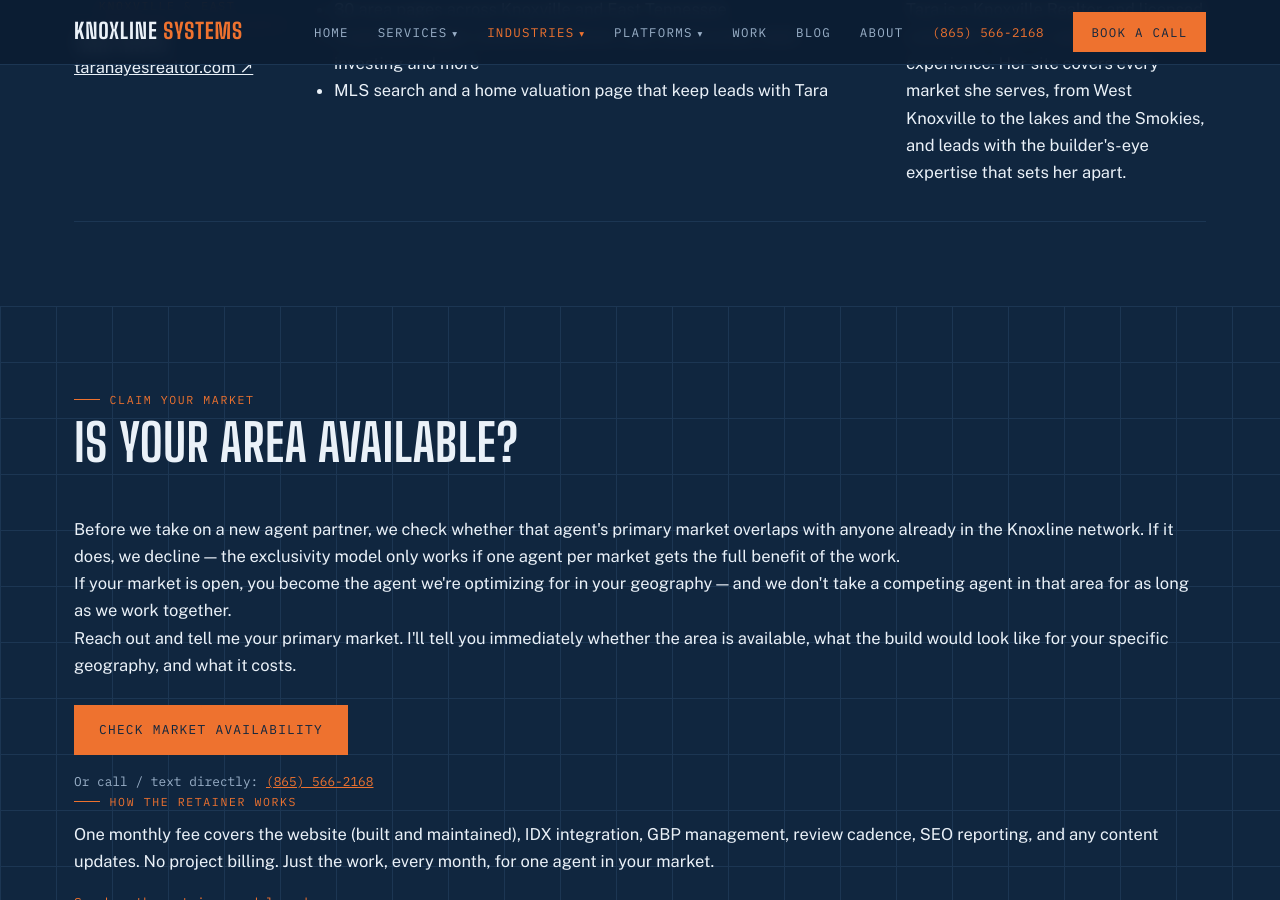
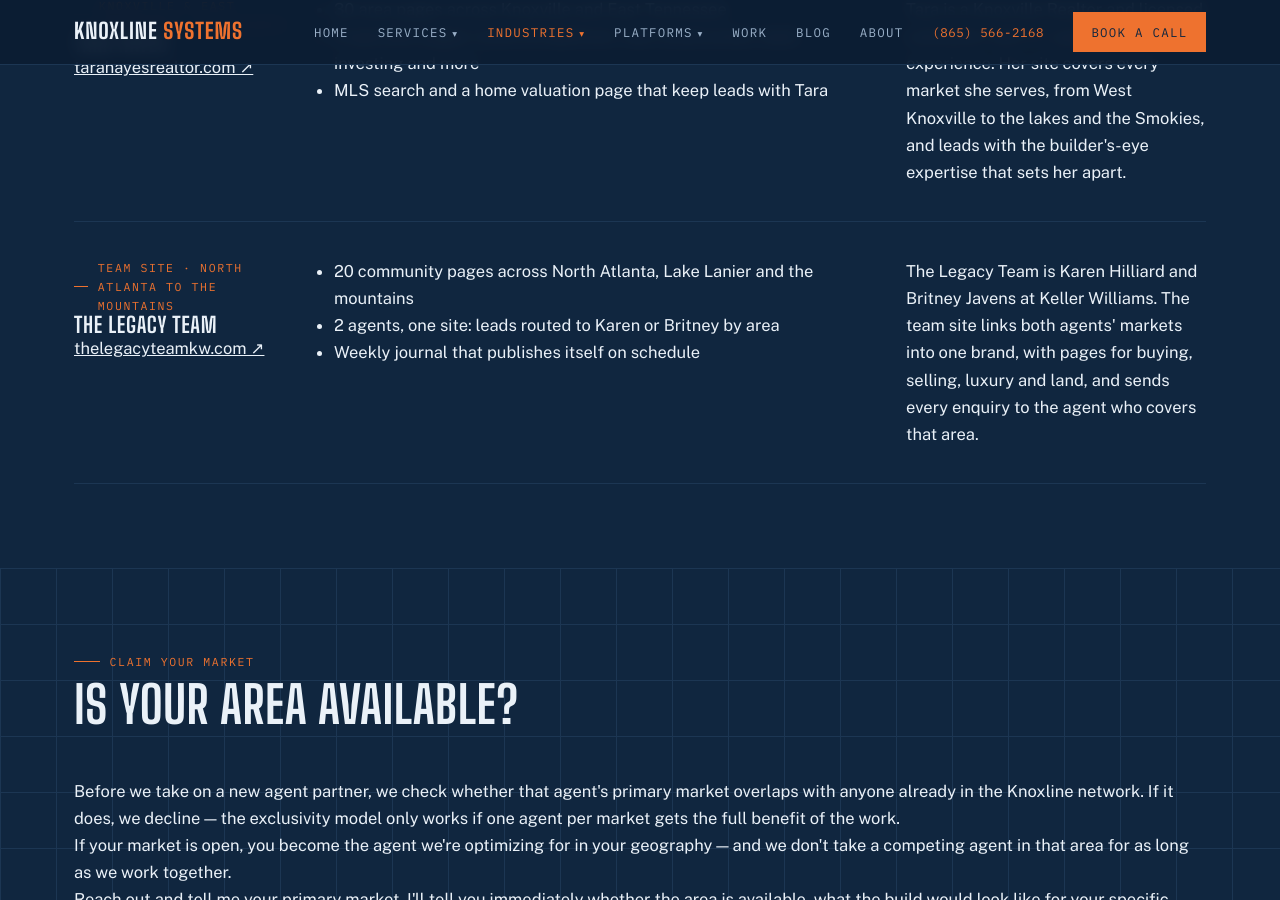
Before and after one commit to Westyn3/Knoxline-Systems, a Jekyll site: the page real-estate-agents.html, which Jekyll copies as it is, in a window 1280 px wide and 900 px high, scrolled down 2788 px. Built offline with Jekyll 4.4.1, drawn with Linux system fonts in a browser that asks for light colours.

Commit message:
Link all five client sites: add The Legacy Team, link ALLCON on septic page (#1)
Claude-Session: https://claude.ai/code/session_01TcFYocd541SwqNUboSzTq3

Co-authored-by: Claude <noreply@anthropic.com>

```diff
--- a/real-estate-agents.html
+++ b/real-estate-agents.html
@@ -227,6 +227,20 @@
           <p>Tara is a Knoxville Realtor and licensed contractor with 11+ years of experience. Her site covers every market she serves, from West Knoxville to the lakes and the Smokies, and leads with the builder's-eye expertise that sets her apart.</p>
         </article>
 
+        <article class="case reveal">
+          <div class="case-head">
+            <p class="eyebrow">Team site · North Atlanta to the mountains</p>
+            <h3>The Legacy Team</h3>
+            <p class="case-sub"><a href="https://thelegacyteamkw.com/" target="_blank" rel="noopener">thelegacyteamkw.com ↗</a></p>
+          </div>
+          <ul class="case-stats">
+            <li><span>20</span> community pages across North Atlanta, Lake Lanier and the mountains</li>
+            <li><span>2 agents</span>, one site: leads routed to Karen or Britney by area</li>
+            <li><span>Weekly journal</span> that publishes itself on schedule</li>
+          </ul>
+          <p>The Legacy Team is Karen Hilliard and Britney Javens at Keller Williams. The team site links both agents' markets into one brand, with pages for buying, selling, luxury and land, and sends every enquiry to the agent who covers that area.</p>
+        </article>
+
       </div>
     </div>
   </section>
--- a/septic.html
+++ b/septic.html
@@ -145,7 +145,7 @@
     <p class="reveal" style="margin-top:2rem;color:var(--slate);max-width:760px">Read the full case study: <a href="/blog/how-we-took-a-septic-company-from-no-google-presence-to-247-reviews-and-consistent-organic-leads/" style="color:var(--orange)">how ALLCON went from no Google presence to 247 reviews and consistent organic leads</a>.</p>
   </div>
 </section>
-<section class="cases" style="padding:64px 0"><div class="wrap"><div class="case reveal" style="border-bottom:1px solid var(--line-faint)"><div class="who"><b>ALLCON Septic &amp; Grading</b><span>Septic &amp; grading · North Georgia</span></div><div class="what">Started from zero — no website, no Google presence. Knoxline built the site, stood up and manages the Business Profile, and handles the SEO and review growth.</div><div class="result"><span class="label">Result</span><p><a href="/work.html" style="color:var(--orange)">247 Google reviews, 5+ website forms and ~10 organic calls from real leads every month — without a dollar of ad spend. See the client result →</a></p></div></div></div></section>
+<section class="cases" style="padding:64px 0"><div class="wrap"><div class="case reveal" style="border-bottom:1px solid var(--line-faint)"><div class="who"><b><a href="https://allconga.com/" rel="noopener">ALLCON Septic &amp; Grading</a></b><span>Septic &amp; grading · North Georgia</span></div><div class="what">Started from zero — no website, no Google presence. Knoxline built the site, stood up and manages the Business Profile, and handles the SEO and review growth.</div><div class="result"><span class="label">Result</span><p><a href="/work.html" style="color:var(--orange)">247 Google reviews, 5+ website forms and ~10 organic calls from real leads every month — without a dollar of ad spend. See the client result →</a></p></div></div></div></section>
 <section style="padding:64px 0">
   <div class="wrap">
     <div class="section-head reveal">
--- a/work.html
+++ b/work.html
@@ -217,6 +217,12 @@
     </div>
 
     <div class="case reveal">
+      <div class="who"><b><a href="https://thelegacyteamkw.com/" rel="noopener">The Legacy Team, Keller Williams</a></b><span>Real estate · North Atlanta &amp; North Georgia</span></div>
+      <div class="what">A team site for Karen Hilliard and Britney Javens: 20 community pages from Buckhead and Milton to Lake Lanier and the North Georgia mountains, buying, selling, luxury and land pages, a team reviews page, and a scheduled journal that publishes itself every Friday. Contact form leads route to the right agent by area.</div>
+      <div class="result"><span class="label">Result</span><p>One home base for the team that ties both agents' sites together, sends every enquiry to the agent who covers that market, and keeps fresh local content going out without anyone touching the code. See it live at thelegacyteamkw.com.</p></div>
+    </div>
+
+    <div class="case reveal">
       <div class="who"><b>Two &amp; Nine</b><span>E-commerce · Texas</span></div>
       <div class="what">Shopify inventory alert system, email flow buildout in Klaviyo, revenue forecasting, and margin analysis across the product line.</div>
       <div class="result"><span class="label">Result</span><p>Restocks get flagged before they become stockouts, and pricing decisions run on numbers instead of gut feel.</p></div>
```
